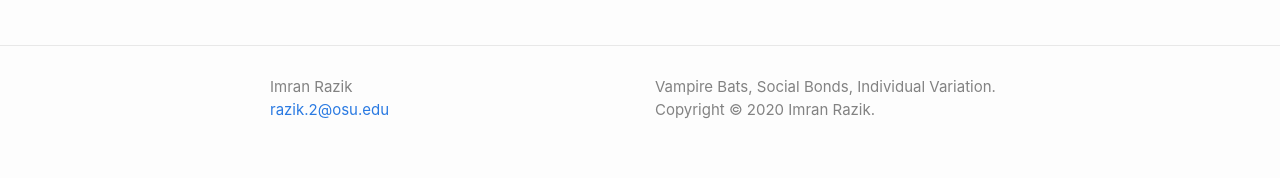
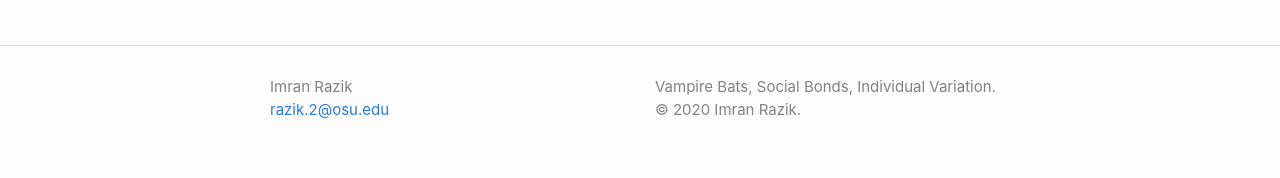
Before and after one commit to imranrazik/imranrazik.github.io, a Jekyll site: the page built from index.md, in a window 1280 px wide. Shown: the part 964-1142 px from the top of the page. Built offline with Jekyll 4.4.1, drawn with Linux system fonts in a browser that asks for light colours; our own code applies the rules of GitHub Pages for plain Markdown files.

Commit message:
Update _config.yml

```diff
--- a/_config.yml
+++ b/_config.yml
@@ -3,7 +3,7 @@ author:
   name: Imran Razik
   email: razik.2@osu.edu
 description: > # this means to ignore newlines until "show_excerpts:"
-  Vampire Bats, Social Bonds, Individual Variation. Copyright © 2020 Imran Razik.
+  Vampire Bats, Social Bonds, Individual Variation. © 2020 Imran Razik.
 
 show_excerpts: false # set to true to show excerpts on the homepage
 
```
